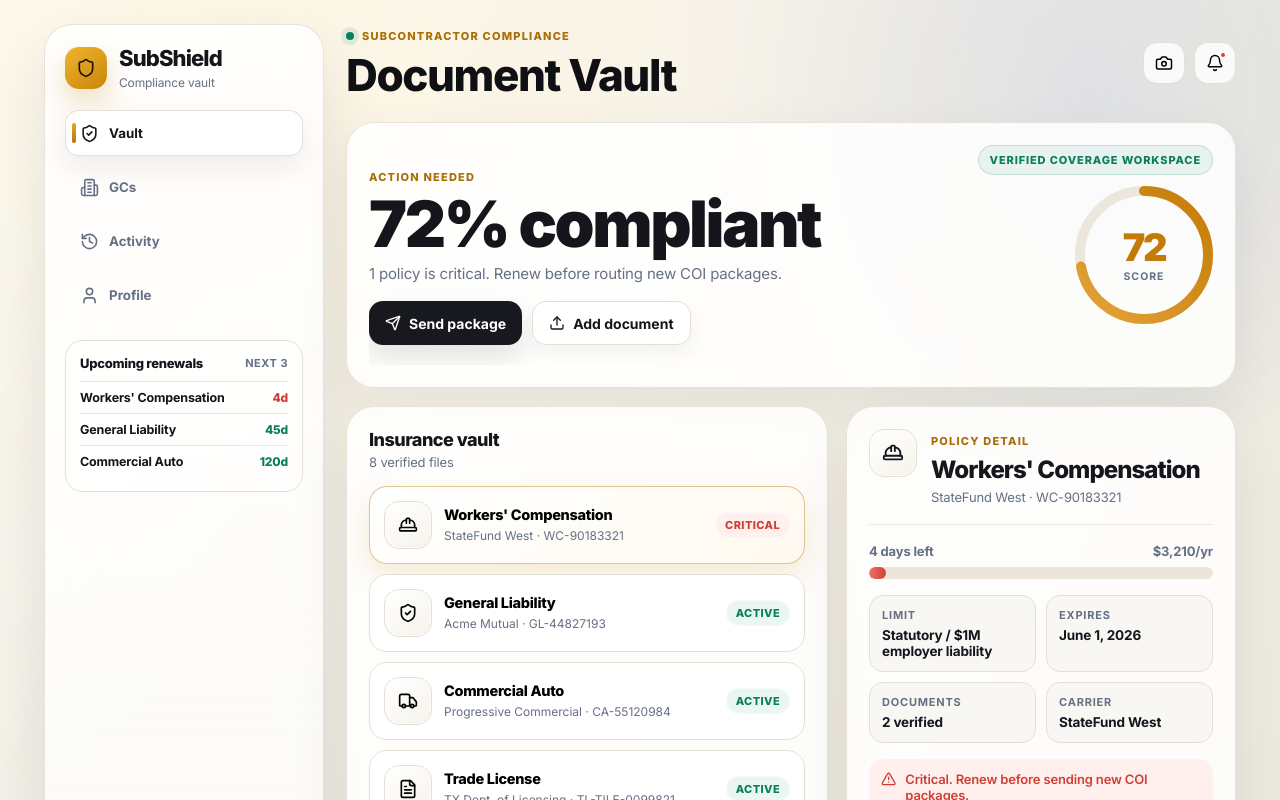
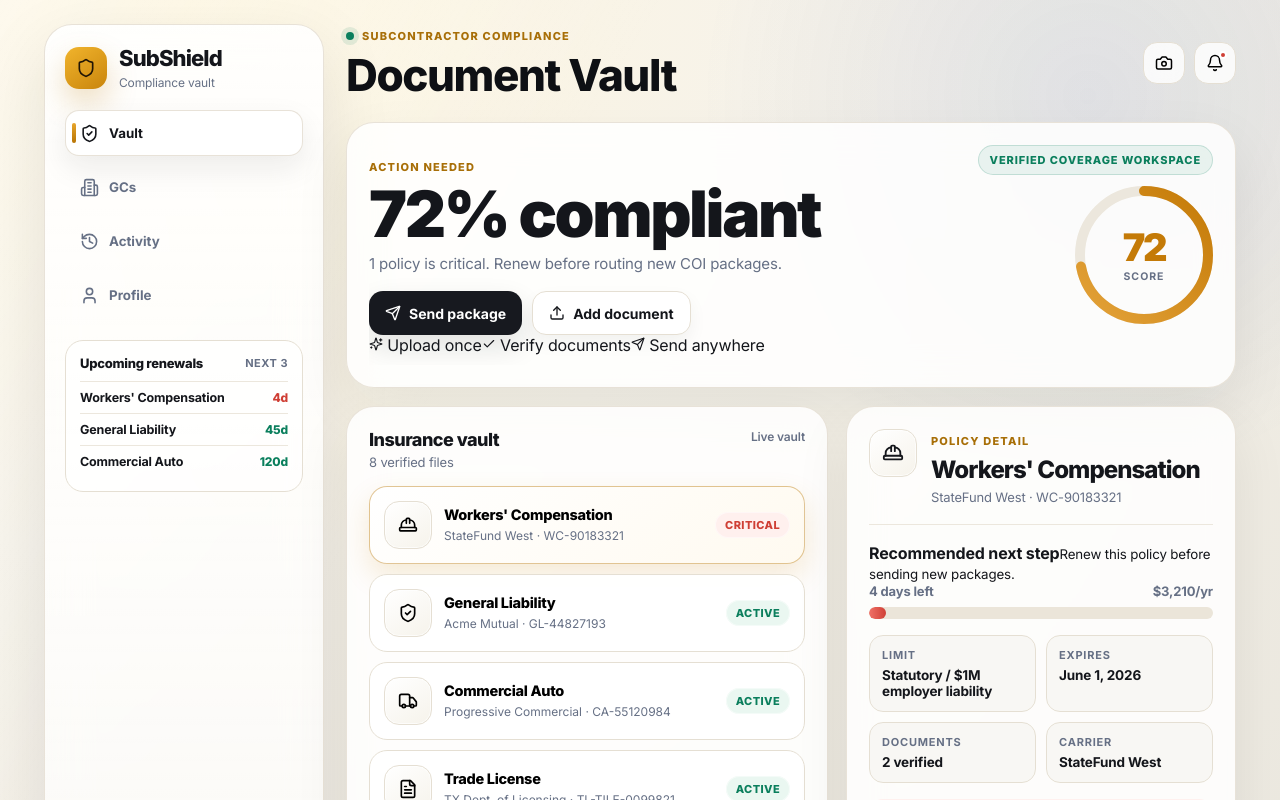
Before and after one commit to Chynoweth11/chat-A., a React (Vite) app: page / in a window 1280 px wide. Shown: the top 800 px of the page. Built offline with nearby package versions, Linux system fonts and the light colour scheme.

Commit message:
Improve premium vault guidance and trust cues

```diff
--- a/src/subshield/components/VaultView.jsx
+++ b/src/subshield/components/VaultView.jsx
@@ -1,4 +1,4 @@
-import { AlertTriangle, Check, Send, Upload, Zap } from "lucide-react";
+import { AlertTriangle, Check, Send, Sparkles, Upload, Zap } from "lucide-react";
 import { policyIcon } from "../icons.js";
 import { formatLongDate, formatMoney, getStatus } from "../utils.js";
 import { Section, Info, Spinner } from "./Layout.jsx";
@@ -30,7 +30,7 @@ export default function VaultView({
             <p>
               {critical.length
                 ? `${critical.length} polic${critical.length === 1 ? "y is" : "ies are"} critical. Renew before routing new COI packages.`
-                : "All required policies are current and ready for routing."}
+                : "All required policies are current, verified, and ready to route to any GC or client."}
             </p>
             <div className="ss-row">
               <button className="ss-button" onClick={onSend}>
@@ -40,13 +40,22 @@ export default function VaultView({
                 <Upload size={16} /> Add document
               </button>
             </div>
+            <div className="ss-trust-strip" aria-label="SubShield workflow benefits">
+              <span><Sparkles size={14} /> Upload once</span>
+              <span><Check size={14} /> Verify documents</span>
+              <span><Send size={14} /> Send anywhere</span>
+            </div>
           </div>
           <ScoreRing value={score} />
         </div>
       </section>
 
       <section className="ss-card">
-        <Section title="Insurance vault" sub={`${docs} verified files`} />
+        <Section
+          title="Insurance vault"
+          sub={`${docs} verified files`}
+          extra={<span className="ss-live-pill">Live vault</span>}
+        />
         {policies.map((policy) => (
           <PolicyRow
             key={policy.id}
@@ -100,6 +109,9 @@ function PolicyDetail({ policy, onRenew, onShop, onSend, isRenewing, isShopping
   const status = getStatus(policy.daysRemaining);
   const width = `${Math.max(5, Math.min(100, (policy.daysRemaining / 180) * 100))}%`;
   const isCritical = status.className === "danger";
+  const primaryAction = isCritical
+    ? "Renew this policy before sending new packages."
+    : "This policy is ready for package routing.";
 
   return (
     <div>
@@ -113,6 +125,14 @@ function PolicyDetail({ policy, onRenew, onShop, onSend, isRenewing, isShopping
           <p className="ss-muted">
             {policy.carrier} · {policy.policyNumber}
           </p>
+        </div>
+      </div>
+
+      <div className="ss-next-action">
+        <span className={`ss-action-dot ${status.className}`} />
+        <div>
+          <b>Recommended next step</b>
+          <small>{primaryAction}</small>
         </div>
       </div>
 
```
